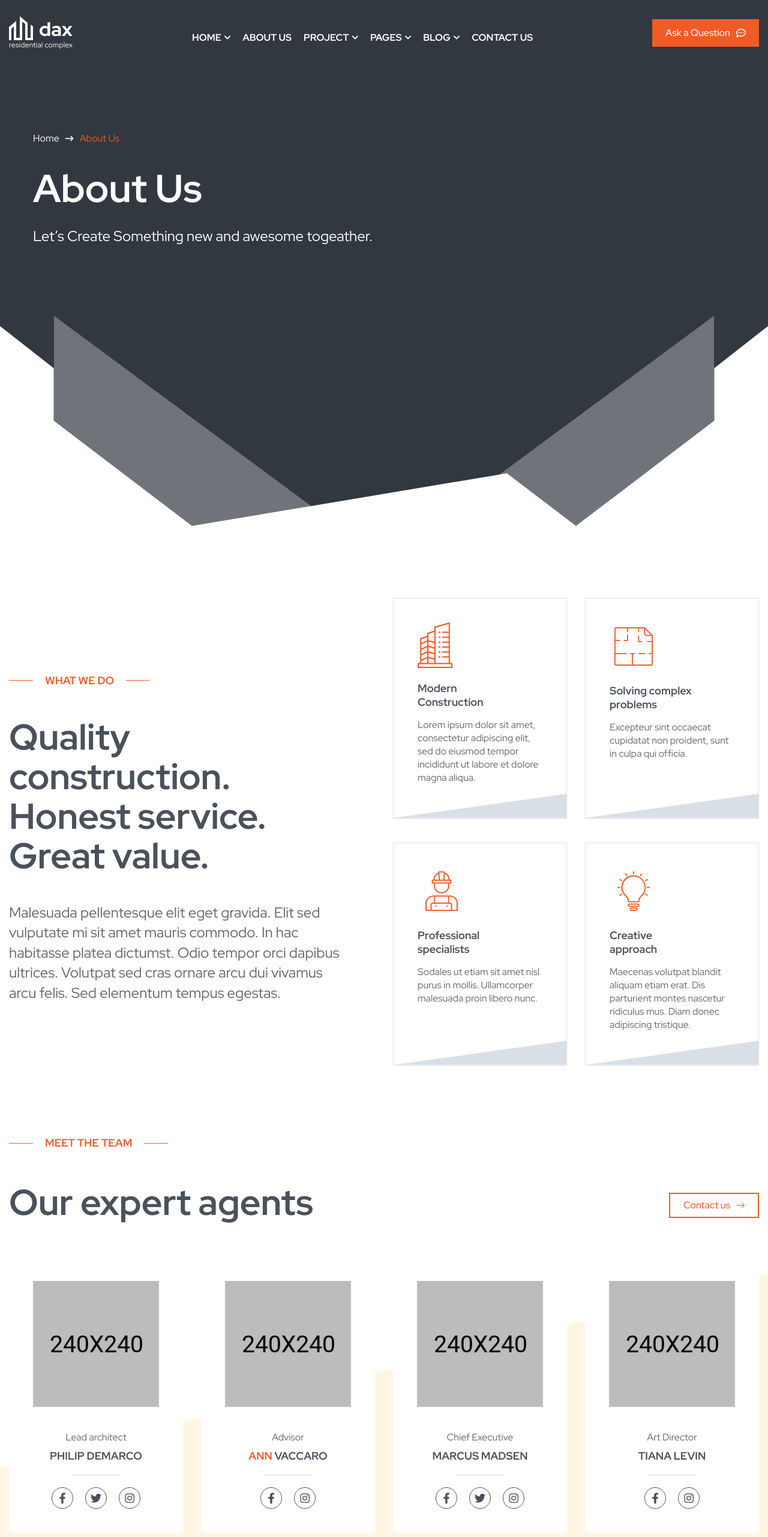
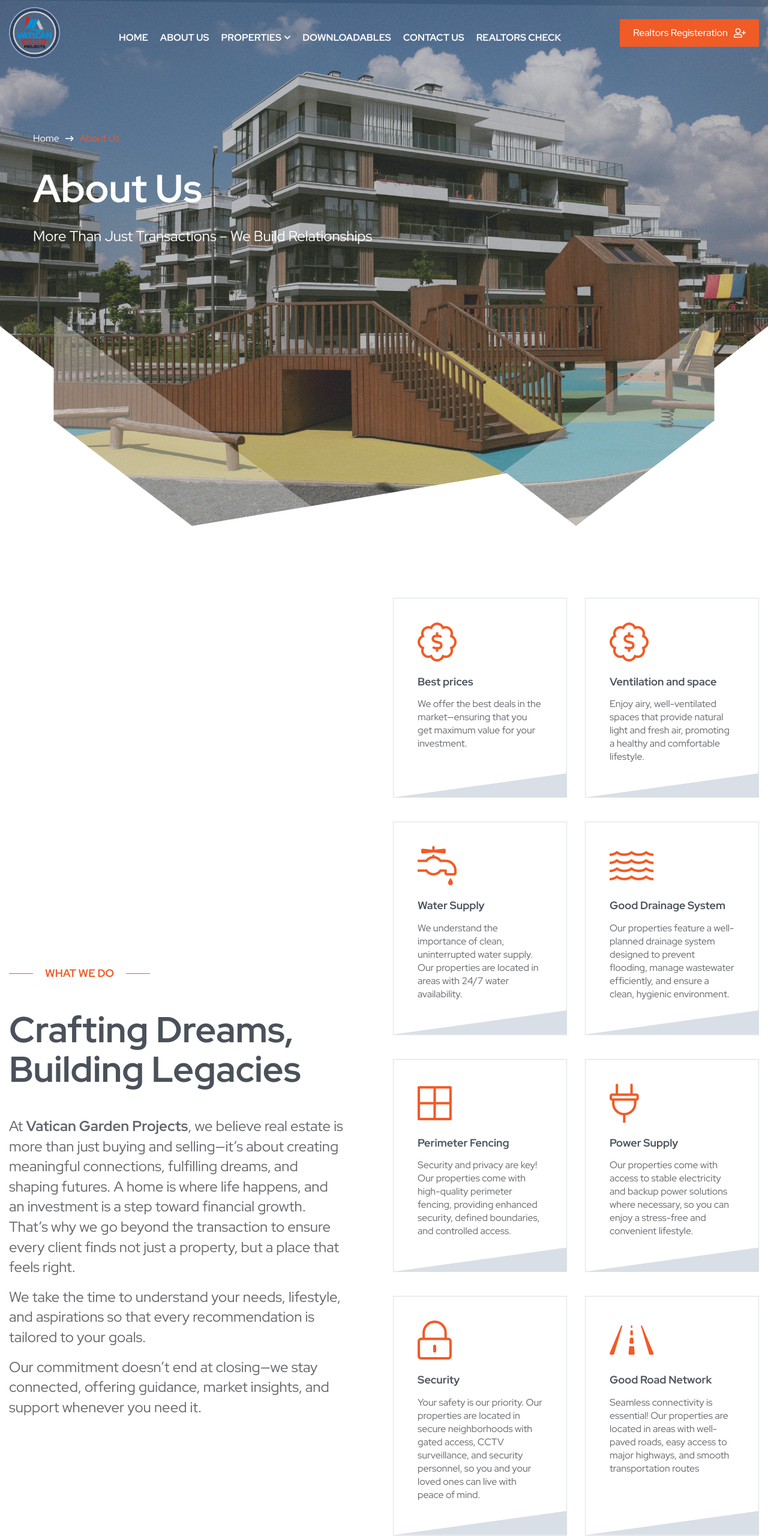
Before and after one commit to GeraldPrime/vaticangardenprojects, a plain HTML site: page about.html in a window 1280 px wide. Shown: the top 2563 px of the page at 60% size. Drawn offline with Linux system fonts and the light colour scheme; animation ran at ten frames a second.

Commit message:
third commit

```diff
--- a/about.html
+++ b/about.html
@@ -44,7 +44,7 @@
 
                     <div class="header-inner rel d-flex align-items-center">
                         <div class="logo-outer">
-                            <div class="logo"><a href="index.html"><img src="assets/images/logos/logo.png" alt="Logo" title="Logo"></a></div>
+                            <div class="logo"><a ><img style="height: 85px;" src="assets/images/anew/vatican_logo.png" alt="Logo" title="Logo"></a></div>
                         </div>
 
                         <div class="nav-outer mx-auto clearfix">
@@ -52,8 +52,8 @@
                             <nav class="main-menu navbar-expand-lg">
                                 <div class="navbar-header py-10">
                                    <div class="mobile-logo">
-                                       <a href="index.html">
-                                            <img src="assets/images/logos/logo.png" alt="Logo" title="Logo">
+                                       <a >
+                                            <img style="height: 60px;" src="assets/images/anew/vatican_logo.png"  alt="Logo" title="Logo">
                                        </a>
                                    </div>
 
@@ -67,32 +67,26 @@
 
                                 <div class="navbar-collapse collapse clearfix">
                                     <ul class="navigation clearfix">
-                                        <li class="dropdown"><a href="#">Home</a>
+                                        <li ><a href="index.html">Home</a>
                                             <ul>
-                                                <li><a href="index.html">MultiPage</a></li>
-                                                <li><a href="index-onepage.html">OnePage</a></li>
+
                                             </ul>
                                         </li>
                                         <li><a href="about.html">About Us</a></li>
-                                        <li class="dropdown"><a href="#">Project</a>
+
+                                        <li class="dropdown"><a href="#">Properties</a>
                                             <ul>
-                                                <li><a href="projects.html">Projects</a></li>
-                                                <li><a href="project-details.html">Project Details</a></li>
+                                                <li><a >Our Estates</a></li>
+                                                <li><a href="">Building Projects</a></li>
                                             </ul>
                                         </li>
-                                        <li class="dropdown"><a href="#">pages</a>
-                                            <ul>
-                                                <li><a href="schedule.html">schedule</a></li>
-                                                <li><a href="404.html">404 Error</a></li>
-                                            </ul>
+
+                                        <li ><a>Downloadables</a>
                                         </li>
-                                        <li class="dropdown"><a href="#">blog</a>
-                                            <ul>
-                                                <li><a href="blog.html">blog</a></li>
-                                                <li><a href="blog-details.html">blog details</a></li>
-                                            </ul>
-                                        </li>
-                                        <li><a href="contact.html">Contact us</a></li>
+
+                                        <li><a >Contact us</a></li>
+
+                                        <li><a>Realtors Check</a></li>
                                     </ul>
                                 </div>
 
@@ -102,7 +96,7 @@
 
                         <!-- Menu Button -->
                         <div class="menu-btns">
-                           <a href="contact.html" class="theme-btn style-three">Ask a Question <i class="far fa-comment-dots"></i></a>
+                           <a class="theme-btn style-three">Realtors Registeration <i class="far fa-user-plus"></i></a>
                         </div>
                     </div>
                 </div>
@@ -112,7 +106,7 @@
 
 
         <!-- Banner Section Start -->
-        <section class="banner-area pt-220 pb-250 rpt-150 rpb-100 corner-shapes-wrap" style="background-image: url(assets/images/background/banner-bg.jpg);">
+        <section class="banner-area pt-220 pb-250 rpt-150 rpb-100 corner-shapes-wrap" style="background-image: url(assets/images/anew/house22.jpg);">
             <div class="corner-shapes"></div>
             <div class="container container-1170 pb-200 rpb-0">
                 <div class="row align-items-center justify-content-between">
@@ -125,7 +119,7 @@
                                 </ol>
                             </nav>
                             <h1>About Us</h1>
-                            <p>Let’s Create Something new and awesome togeather.</p>
+                            <p>More Than Just Transactions – We Build Relationships</p>
                         </div>
                     </div>
                 </div>
@@ -141,55 +135,120 @@
                     <div class="col-xl-6 col-lg-5">
                         <div class="section-title rmb-55 wow fadeInUp delay-0-3s">
                             <span class="sub-title mb-50 rmb-30 wow fadeInUp delay-0-2s">what we do</span>
-                            <h2>Quality construction. Honest service. Great value.</h2>
+                            <h2>Crafting Dreams, Building Legacies</h2>
                             <div class="section-text mt-45 wow fadeInUp delay-0-4s">
-                                <p>Malesuada pellentesque elit eget gravida. Elit sed vulputate mi sit amet mauris commodo. In hac habitasse platea dictumst. Odio tempor orci dapibus ultrices. Volutpat sed cras ornare arcu dui vivamus arcu felis. Sed elementum tempus egestas.</p>
+                                <p>At <b>Vatican Garden Projects</b>, we believe real estate is more than
+                                     just buying and selling—it’s about creating meaningful connections,
+                                      fulfilling dreams, and shaping futures. A home is where life happens,
+                                      and an investment is a step toward financial growth. That’s why we go beyond the transaction to ensure every client finds not just a property, but a place that feels right.
+                                </p>
+                                <p>We take the time to understand your needs, lifestyle, and aspirations so that every recommendation is tailored to your goals.</p>
+                                <p>Our commitment doesn’t end at closing—we stay connected, offering guidance, market insights, and support whenever you need it.</p>
+
                             </div>
                         </div>
                     </div>
+
                     <div class="col-xl-6 col-lg-7">
                         <div class="row gap-40">
                             <div class="col-sm-6">
                                 <div class="what-we-do-item wow fadeInUp delay-0-2s">
                                     <div class="icon">
-                                        <img src="assets/images/icons/wwd-icon1.png" alt="Icon">
+                                        <i class="fal fa-badge-dollar"></i>
                                     </div>
                                     <div class="content">
-                                        <h6>Modern<br> Construction</h6>
-                                        <p>Lorem ipsum dolor sit amet, consectetur adipiscing elit, sed do eiusmod tempor incididunt ut labore et dolore magna aliqua.</p>
+                                        <h6>Best prices</h6>
+                                        <p>We offer the best deals in the market—ensuring that you get maximum value for your investment.</p>
                                     </div>
                                 </div>
                             </div>
                             <div class="col-sm-6">
                                 <div class="what-we-do-item wow fadeInUp delay-0-4s">
                                     <div class="icon">
-                                        <img src="assets/images/icons/wwd-icon2.png" alt="Icon">
+                                        <!-- <img src="assets/images/icons/wwd-icon2.png" alt="Icon"> -->
+                                        <i class="fal fa-badge-dollar"></i>
                                     </div>
                                     <div class="content">
-                                        <h6>Solving complex<br> problems</h6>
-                                        <p>Excepteur sint occaecat cupidatat non proident, sunt in culpa qui officia.</p>
+                                        <h6>Ventilation and space</h6>
+                                        <p>Enjoy airy, well-ventilated spaces that provide natural light and fresh air, promoting a healthy and comfortable lifestyle.</p>
                                     </div>
                                 </div>
                             </div>
                             <div class="col-sm-6">
                                 <div class="what-we-do-item wow fadeInUp delay-0-2s">
                                     <div class="icon">
-                                        <img src="assets/images/icons/wwd-icon3.png" alt="Icon">
+                                        <i class="fal fa-faucet-drip"></i>
                                     </div>
                                     <div class="content">
-                                        <h6>Professional<br> specialists</h6>
-                                        <p>Sodales ut etiam sit amet nisl purus in mollis. Ullamcorper malesuada proin libero nunc.</p>
+                                        <h6>Water Supply</h6>
+                                        <p>We understand the importance of clean, uninterrupted water supply. Our properties are located in areas with 24/7 water availability.</p>
+
                                     </div>
                                 </div>
                             </div>
                             <div class="col-sm-6">
                                 <div class="what-we-do-item wow fadeInUp delay-0-4s">
                                     <div class="icon">
-                                        <img src="assets/images/icons/wwd-icon4.png" alt="Icon">
+                                        <i class="fal fa-water"></i>
                                     </div>
                                     <div class="content">
-                                        <h6>Creative<br> approach</h6>
-                                        <p>Maecenas volutpat blandit aliquam etiam erat. Dis parturient montes nascetur ridiculus mus. Diam donec adipiscing tristique.</p>
+                                        <h6>Good Drainage System</h6>
+                                        <p>Our properties feature a well-planned drainage system designed to prevent flooding, manage wastewater efficiently, and ensure a clean, hygienic environment.</p>
+                                    </div>
+                                </div>
+                            </div>
+                            <div class="col-sm-6">
+                                <div class="what-we-do-item wow fadeInUp delay-0-4s">
+                                    <div class="icon">
+                                        <i class="fal fa-border-all"></i>
+                                    </div>
+                                    <div class="content">
+                                        <h6>Perimeter Fencing</h6>
+                                        <p>Security and privacy are key! Our properties come with high-quality perimeter fencing, providing enhanced security, defined boundaries, and controlled access.</p>
+                                    </div>
+                                </div>
+                            </div>
+                            <div class="col-sm-6">
+                                <div class="what-we-do-item wow fadeInUp delay-0-4s">
+                                    <div class="icon">
+                                        <i class="fal fa-plug"></i>
+                                    </div>
+                                    <div class="content">
+                                        <h6>Power Supply</h6>
+                                        <p>Our properties come with access to stable electricity and backup power solutions where necessary, so you can enjoy a stress-free and convenient lifestyle.</p>
+                                    </div>
+                                </div>
+                            </div>
+                            <div class="col-sm-6">
+                                <div class="what-we-do-item wow fadeInUp delay-0-4s">
+                                    <div class="icon">
+                                        <i class="fal fa-lock-alt"></i>
+                                    </div>
+                                    <div class="content">
+                                        <h6>Security</h6>
+                                        <p>Your safety is our priority. Our properties are located in secure neighborhoods with gated access, CCTV surveillance, and security personnel, so you and your loved ones can live with peace of mind.</p>
+                                    </div>
+                                </div>
+                            </div>
+                            <div class="col-sm-6">
+                                <div class="what-we-do-item wow fadeInUp delay-0-4s">
+                                    <div class="icon">
+                                        <i class="fal fa-road"></i>
+                                    </div>
+                                    <div class="content">
+                                        <h6>Good Road Network</h6>
+                                        <p>Seamless connectivity is essential! Our properties are located in areas with well-paved roads, easy access to major highways, and smooth transportation routes</p>
+                                    </div>
+                                </div>
+                            </div>
+                            <div class="col-sm-6">
+                                <div class="what-we-do-item wow fadeInUp delay-0-4s">
+                                    <div class="icon">
+                                        <i class="fal fa-road"></i>
+                                    </div>
+                                    <div class="content">
+                                        <h6>Good Road Network</h6>
+                                        <p>Seamless connectivity is essential! Our properties are located in areas with well-paved roads, easy access to major highways, and smooth transportation routes</p>
                                     </div>
                                 </div>
                             </div>
@@ -202,7 +261,7 @@
 
 
         <!-- Team Area start -->
-        <section class="team-area rel z-1 pt-80">
+        <!-- <section class="team-area rel z-1 pt-80">
             <div class="container">
                 <div class="row justify-content-between align-items-end pb-50">
                     <div class="col-lg-8">
@@ -268,12 +327,12 @@
                     </div>
                 </div>
             </div>
-        </section>
+        </section> -->
         <!-- Team Area end -->
 
 
         <!-- Achievements Area start -->
-        <section class="achievement-area bgc-secondary pt-90 pb-5">
+        <!-- <section class="achievement-area bgc-secondary pt-90 pb-5">
             <div class="container">
                 <div class="row">
                     <div class="col-xl-7">
@@ -321,7 +380,7 @@
                     </div>
                 </div>
             </div>
-        </section>
+        </section> -->
         <!-- Achievements Area end -->
 
 
```
Also changed, not shown: index.html (+9 -9 lines), assets/images/anew/house22.jpg (added).
